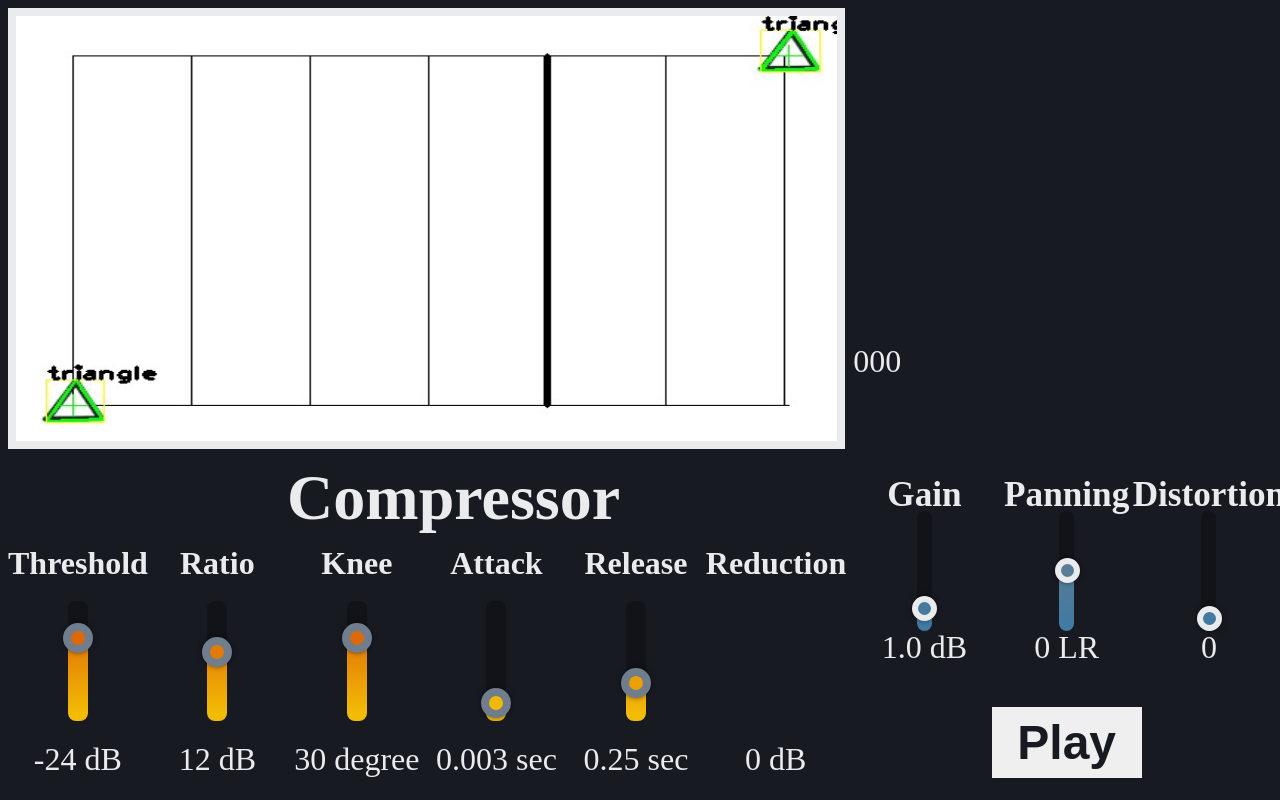
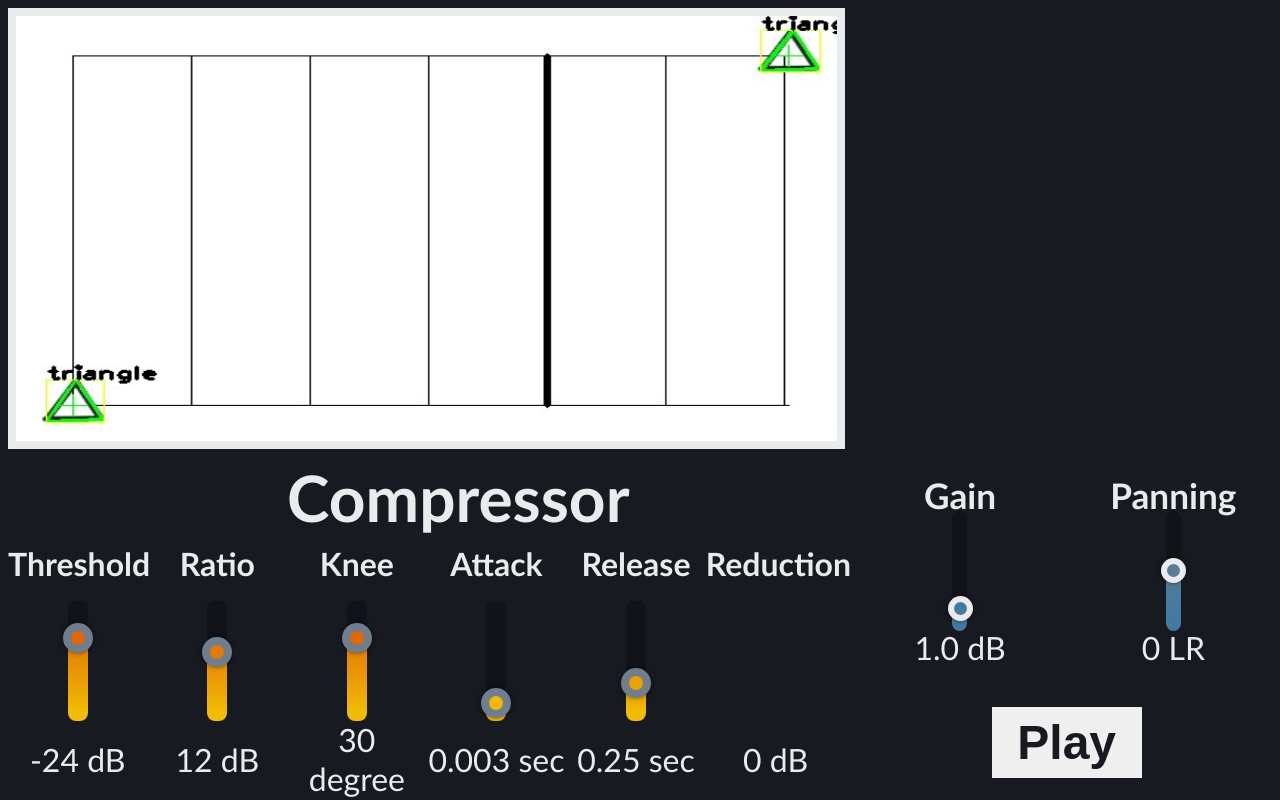
Before and after one commit to maxim6394/avprg, a plain HTML site: page index.html in a window 1280 px wide. Drawn offline with Linux system fonts and the light colour scheme; no server answers.

Commit message:
CommentedOut

```diff
--- a/index.html
+++ b/index.html
@@ -88,13 +88,14 @@
             </div>
             <span class="miscOutput" id="panningOutput">0 LR</span>
 
-
+            <!--
             <div class="miscTitle" id="distortionTitle"> Distortion </div>
             <div class="sliderContainer" id="distortionSliderContainer">
                 <span class="bar"><span class="fill" id="distortionFill"></span></span>
                 <input type="range" min="0" max="100" value="0" class="slider" id="distortionSlider">
             </div>
             <span class="miscOutput" id="distortionOutput">0</span>
+            -->
 
         </section>
 
@@ -104,7 +105,7 @@
 
       <!--  <script src="effect.js"></script>-->
 
-        <label id="midiInput">000</label>
+        <!--<label id="midiInput">000</label>-->
     </body>
     <script src="main.js"></script>
 </html>
--- a/main.js
+++ b/main.js
@@ -209,11 +209,12 @@ function changeMiscParameters() {
             stereoPanner.pan.value = panValue;
             console.log(stereoPanner.pan.value);
             break;
+        /*
         case "distortionSlider":
             setBar(this.id, "distortion", "misc");
             document.querySelector("#distortionOutput").innerHTML = this.value;
             distortion.curve = makeDistortionCurve(this.value);
-            break;
+            break;*/
     }
 }
 
--- a/style.css
+++ b/style.css
@@ -38,6 +38,7 @@ body {
     grid-template-rows: repeat(7, minmax(100px, 1fr));
     background: #171a21;
     color: #e9ebed;
+    font-family: Calibri,Candara,Segoe,Segoe UI,Optima,Arial,sans-serif;
     font-size: 2em;
 
 }
@@ -309,16 +310,18 @@ body {
 
 .itemReverb {
     grid-area: 2 / 3 / span 2 / span 1;
+    /*
     display: grid;
     grid-template-columns: repeat(4, minmax(60px, 1fr));
     grid-template-rows: repeat(2, minmax(30px, 1fr));
-    /*background-color: #d74e09;*/
+    background-color: #d74e09;
     justify-items: center;
     text-align: center;
     align-items: flex-start;
-    margin: 1vh;
+    margin: 1vh;*/
 }
 
+/*
 #reverbTitle {
     grid-area: 1 / 2 / span 1 / span 2;
     align-self: center;
@@ -345,6 +348,7 @@ body {
     grid-area: 2 / 5 / span 1 / span 1;
 }*/
 
+/*
 .icon {
     align-self: center;
     min-height: 20%;
@@ -360,7 +364,7 @@ body {
 
 .icon:hover {
     background: #d74e09;
-}
+}*/
 
 /*
 #reverbCave:hover {
@@ -371,7 +375,7 @@ body {
     grid-area: 5 / 3 / span 2 / span 1;
     /*background-color: #f2bb05;*/
     display: grid;
-    grid-template-columns: repeat(3, minmax(60px, 1fr));
+    grid-template-columns: repeat(2, minmax(60px, 1fr));
     grid-template-rows: repeat(3, minmax(60px, 1fr));
     justify-items: center;
     text-align: center;
@@ -403,6 +407,7 @@ body {
     grid-area: 3 / 2 / span 1 / span 1;
 }
 
+/*
 #distortionTitle {
     grid-area: 1 / 3 / span 1 / span 1;
 }
@@ -413,7 +418,7 @@ body {
 
 #distortionOutput {
     grid-area: 3 / 3 / span 1 / span 1;
-}
+}*/
 
 .itemGain .sliderContainer {
     width: 15px;
@@ -440,10 +445,11 @@ body {
 #panningSlider::-webkit-slider-thumb {
     background-color: rgb(88.5, 123.5, 150.5);
 }
-
+/*
 #distortionSlider::-webkit-slider-thumb {
     background-color: rgb(66, 122, 161);
-}
+}*/
+
 #gainFill {
     height: 10%;
 }
@@ -452,9 +458,10 @@ body {
     height: 50%;
 }
 
+/*
 #distortionFill {
     height: 0%;
-}
+}*/
 
 .itemGain .slider::-webkit-slider-thumb:hover {
     border-color:#d74e09;
```
